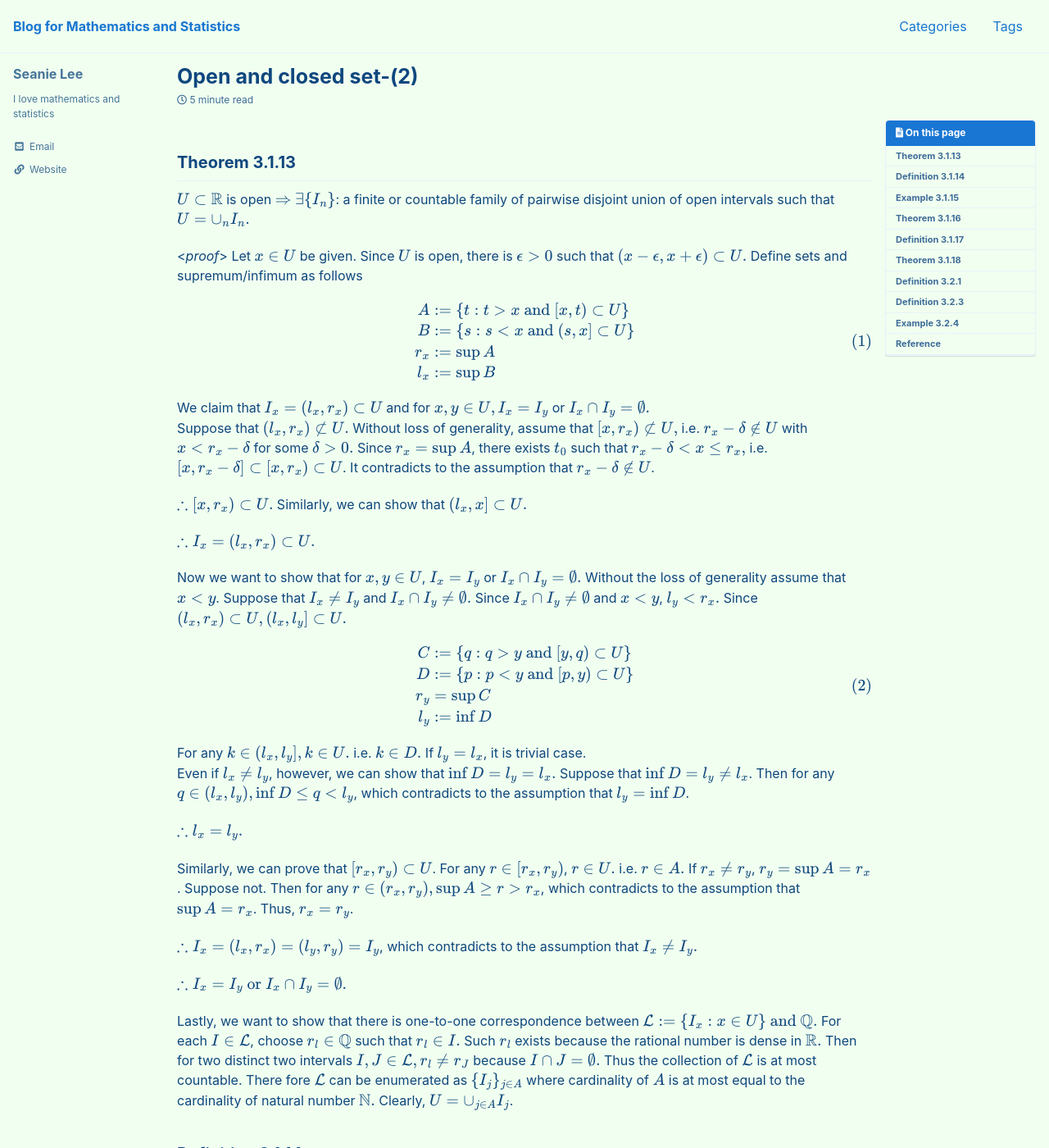
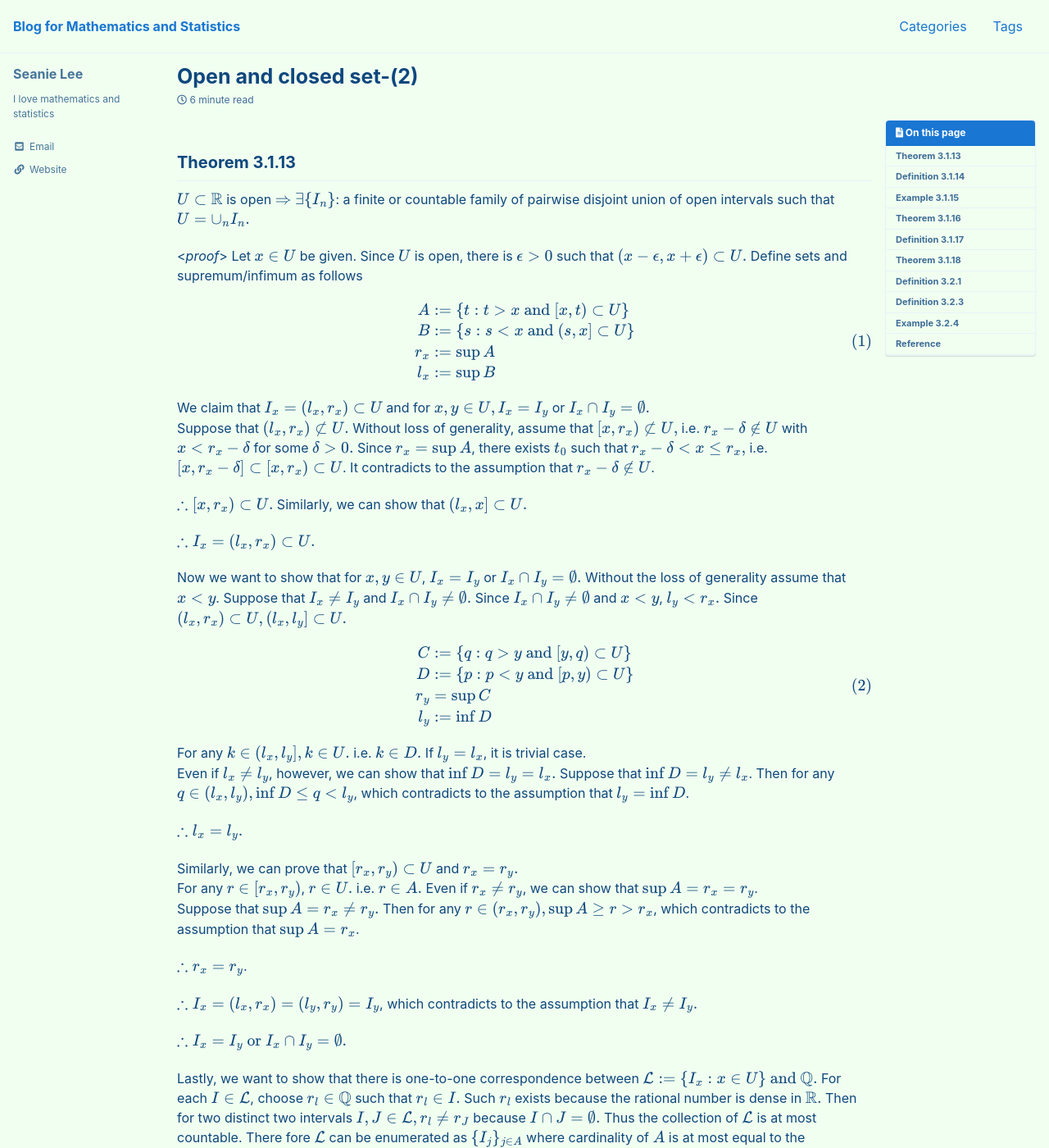
Before and after one commit to seanie12/blog, a Jekyll site: the page built from _posts/2021-01-17-open-close-2.md, in a window 1280 px wide and 1400 px high. Shown: the whole window at 82% size. Built offline with Jekyll 4.4.1, drawn with Linux system fonts in a browser that asks for light colours; cached includes are drawn as plain includes; formulas are drawn with MathJax 3.

Commit message:
Update 2021-01-17-open-close-2.md

```diff
--- a/_posts/2021-01-17-open-close-2.md
+++ b/_posts/2021-01-17-open-close-2.md
@@ -61,7 +61,11 @@ Even if $l_x\neq l_y$, however, we can show that $\inf D = l_y = l_x.$ Suppose t
 
 $\therefore l_x = l_y.$
 
-Similarly, we can prove that $[r_x, r_y) \subset U$. For any $r \in [r_x, r_y)$, $r \in U.$ i.e. $r\in A.$ If $r_x \neq r_y$, $r_y = \sup A = r_x$. Suppose not. Then for any $r \in (r_x, r_y), \sup A \geq r > r_x$, which contradicts to the assumption that $\sup A = r_x$. Thus, $r_x=r_y$.
+Similarly, we can prove that $[r_x, r_y) \subset U$ and $r_x = r_y.$ <br />
+For any $r \in [r_x, r_y)$, $r \in U.$ i.e. $r\in A.$ Even if $r_x \neq r_y$, we can show that $\sup A = r_x = r_y$. <br />
+Suppose that  $\sup A = r_x \neq r_y.$ Then for any $r \in (r_x, r_y), \sup A \geq r > r_x$, which contradicts to the assumption that $\sup A = r_x$.
+
+$\therefore r_x=r_y$.
 
 $\therefore I_x = (l_x, r_x) = (l_y, r_y) =I_y$, which contradicts to the assumption that $I_x \neq I_y.$
 
```
